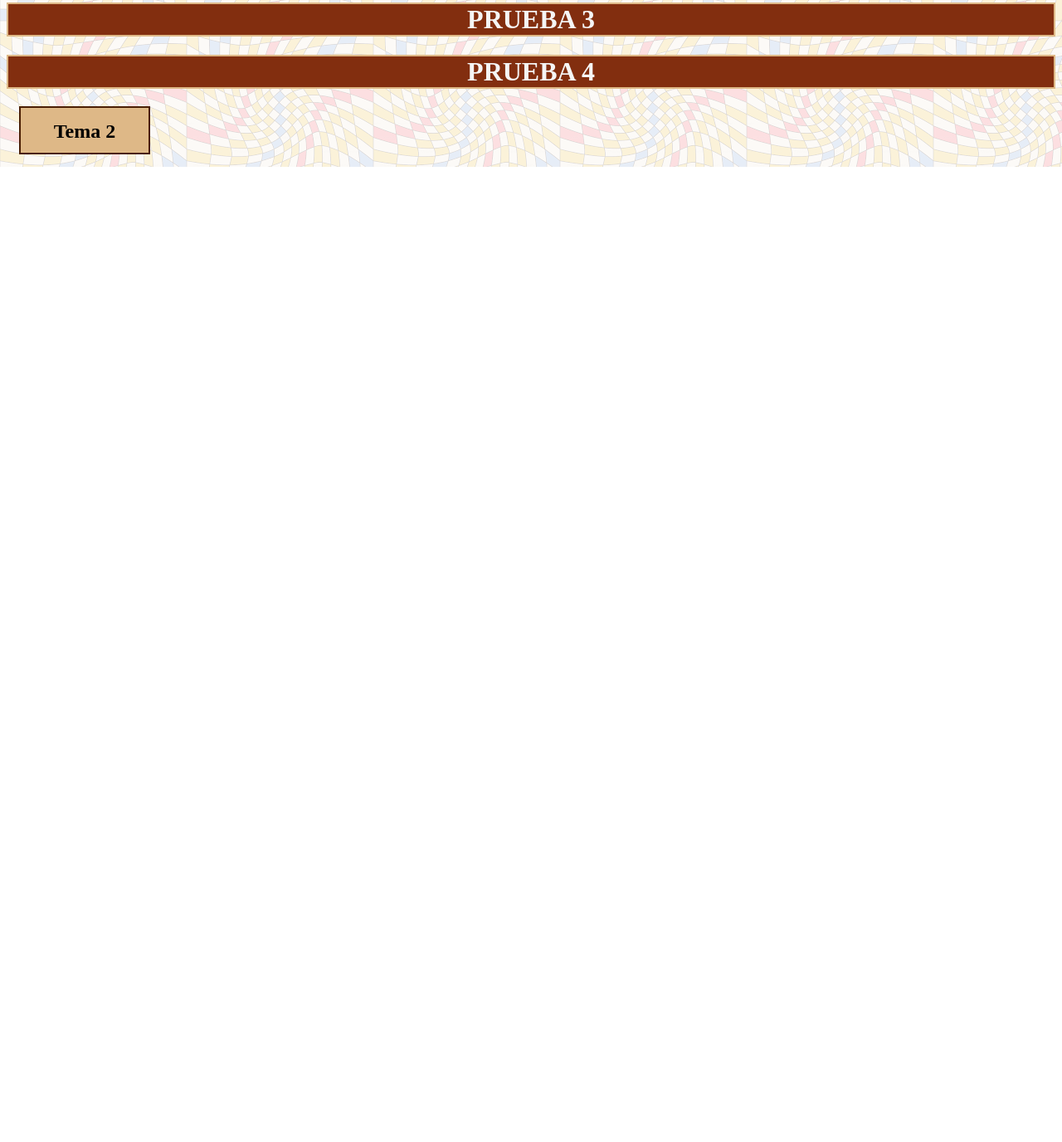
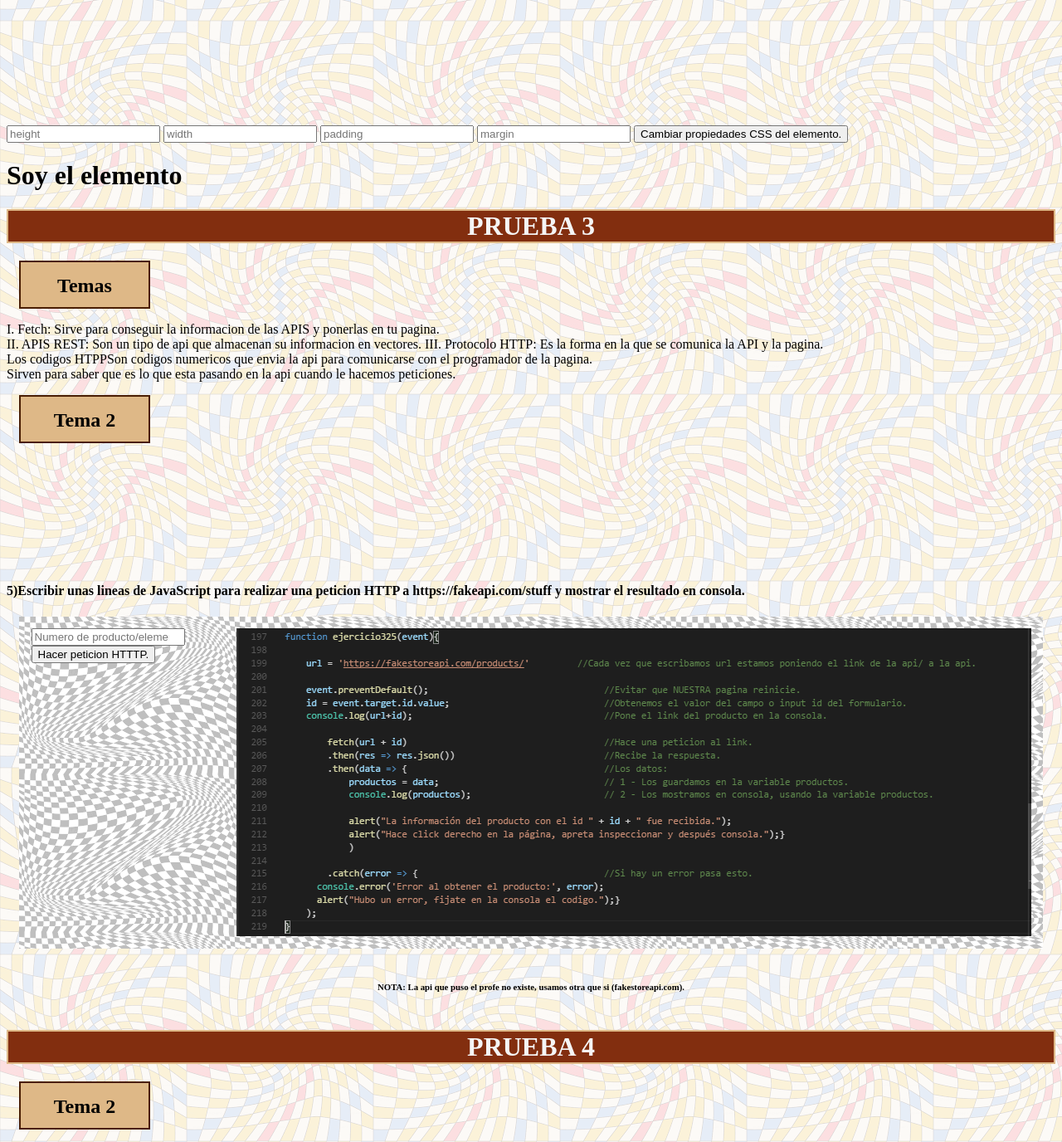
Before and after one commit to MoyanoSobralFK/Proyecto-Informatico-Practicas-2025-, a plain HTML site: page index.html in a window 1280 px wide. Shown: the part 10325-11701 px from the top of the page at 83% size. Before the commit the page ends 10526 px from the top, so only its background shows below. Drawn offline with Linux system fonts and the light colour scheme.

Commit message:
Add files via upload
agrega un ejercicio nuevo de la prueba 3 sobre fetch

```diff
--- a/index.html
+++ b/index.html
@@ -270,8 +270,37 @@
             <h6>Solucion</h6>
             <img src="Captura2 213.png">
         </div>
+
+    <div class="espacioEntreEjercicios"></div>
+        <form onsubmit="ejercicioZ2(event)">
+            <input type="number" placeholder="height" id="height">
+            <input type="number" placeholder="width" id="width">
+            <input type="number" placeholder="padding" id="padding">
+            <input type="number" placeholder="margin" id="margin">
+            <input type="submit" value="Cambiar propiedades CSS del elemento.">
+        </form>
+
+        <h1 id="CambiaForma">Soy el elemento</h1>
 <!--  .-.-.-.-.-.-.-.-.-.-.-.-.-.-.-.-.-.-.-.-.-.-.-.-.-.-.-.-.-.-.-.-.-.-.-.-.-.-.-.-.-.-.-.-.-.-.-.-.-.-.-.-.-.-.-.-.-.-.-.-.-.-.-.-.-.- -->
         <h1 class="prueba">PRUEBA 3</h1>
+        <h2 class="tema">Temas</h2>
+        <p>I.      Fetch: Sirve para conseguir la informacion de las APIS y ponerlas en tu pagina.<br>
+           II.     APIS REST: Son un tipo de api que almacenan su informacion en vectores.
+           III.    Protocolo HTTP: Es la forma en la que se comunica la API y la pagina.<br> Los codigos HTPPSon codigos numericos que envia la api para comunicarse con el programador de la pagina.<br> Sirven para saber que es lo que esta pasando en la api cuando le hacemos peticiones.
+        </p>
+
+        <h2 class="tema">Tema 2</h2>
+        <div class="espacioEntreEjercicios"></div>
+        <h4>5)Escribir unas lineas de JavaScript para realizar una peticion HTTP a https://fakeapi.com/stuff y mostrar el resultado en consola.</h4>
+       <div class="enFila fondoPsicodelico">
+           <form onsubmit="ejercicio325(event)">
+               <input type="number" id="id" placeholder="Numero de producto/elemento">
+               <input type="submit" value="Hacer peticion HTTTP.">
+           </form>
+
+           <img src="Captura3 52.png" alt="altanero">
+        </div>
+       <div class="enFila"><h6>NOTA: La api que puso el profe no existe, usamos otra que si (fakestoreapi.com).</h6></div>
 
 <!--  .-.-.-.-.-.-.-.-.-.-.-.-.-.-.-.-.-.-.-.-.-.-.-.-.-.-.-.-.-.-.-.-.-.-.-.-.-.-.-.-.-.-.-.-.-.-.-.-.-.-.-.-.-.-.-.-.-.-.-.-.-.-.-.-.-.- -->
         <h1 class="prueba">PRUEBA 4</h1>
--- a/main.js
+++ b/main.js
@@ -144,8 +144,6 @@ function ejercicioZ(event){
     //NOTA: El parrafo puede contener el contendido del vector en su texto sin usar JSON.stringify, asi que no sabria decir que utilidad tiene esto.
 }
 
-
-
 let frutas = ['manzana', 'banana', 'cereza'];
 
 // Añadir al final
@@ -167,3 +165,55 @@ frutas.splice(1, 0, 'uva'); // ['manzana', 'uva', 'banana', 'cereza']
 let textoFrutas = frutas.join(' y '); // "manzana y uva y banana y cereza"
 
 console.log(frutas);
+
+function ejercicioZ2(event){  //El usuario modifica las propiedades CSS de un elemento.
+
+    event.preventDefault();
+
+    propiedades = event.target;
+    altura  = propiedades.height+"px";
+    anchura = propiedades.width+"px";
+    relleno = propiedades.padding+"px";
+    margen  = propiedades.margin+"px";
+
+    elemento = document.querySelector('#CambiaForma');
+
+    elemento.style.width   = anchura;
+    elemento.style.height  = altura;
+    elemento.style.padding = relleno;
+    elemento.style.margin  = margen;
+
+    elemento.textContent = "Hay que arregar el ejercicio";
+    verde = ramdomHasta255();
+    azul = ramdomHasta255();
+    rojo = ramdomHasta255();
+   elemento.style.backgroundColor = `rgb(${verde}, ${azul}, ${rojo})`
+}
+
+//PRUEBA 3
+
+let url = null;
+
+function ejercicio325(event){
+
+    url = 'https://fakestoreapi.com/products/'         //Cada vez que escribamos url estamos poniendo el link de la api/ a la api.
+
+    event.preventDefault();                                 //Evitar que NUESTRA pagina reinicie.
+    id = event.target.id.value;                             //Obtenemos el valor del campo o input id del formulario.
+    console.log(url+id);                                    //Pone el link del producto en la consola.
+
+        fetch(url + id)                                     //Hace una peticion al link.
+        .then(res => res.json())                            //Recibe la respuesta.
+        .then(data => {                                     //Los datos:
+            productos = data;                               // 1 - Los guardamos en la variable productos.
+            console.log(productos);                         // 2 - Los mostramos en consola, usando la variable productos.
+
+            alert("La información del producto con el id " + id + " fue recibida.");
+            alert("Hace click derecho en la página, apreta inspeccionar y después consola.");}
+            )
+
+        .catch(error => {                                   //Si hay un error pasa esto.
+      console.error('Error al obtener el producto:', error);
+      alert("Hubo un error, fijate en la consola el codigo.");}
+    );
+}
```
Also changed, not shown: Captura3 52.PNG (added).
